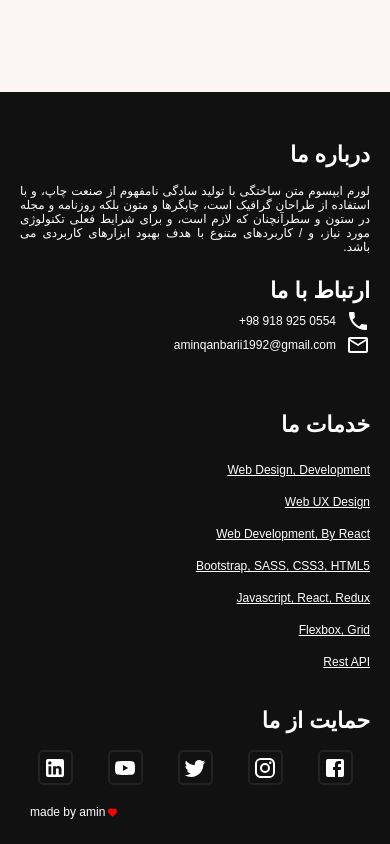
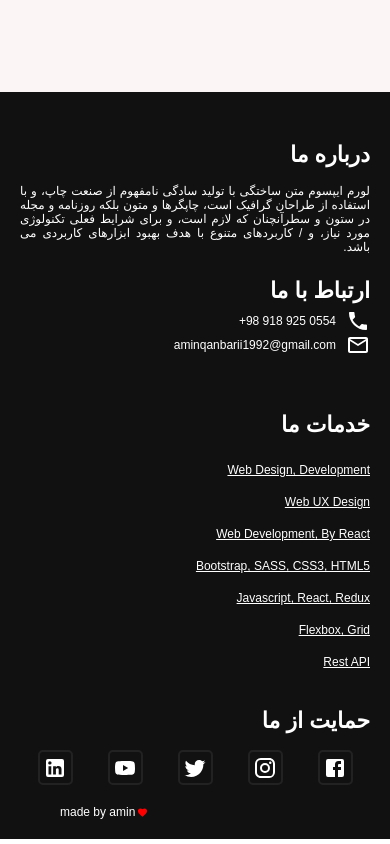
Before and after one commit to amin-qanbari/React-Shopping-Site-UI-Design-Redux-main, a React (Create React App) app: page / in a window 390 px wide. Shown: the part 3687-4531 px from the top of the page. Built offline with nearby package versions, Linux system fonts and the light colour scheme.

Commit message:
responsive .bottom footer

```diff
--- a/src/components/Footer/Footer.css
+++ b/src/components/Footer/Footer.css
@@ -74,7 +74,8 @@ footer .bottom {
   width: 100%;
   text-align: left;
   color: #d9d9d9;
-  padding: 0 40px 5px 0;
+  margin-left: 40px;
+  /* padding: 0 40px 5px 0; */
   display: flex;
   justify-content: flex-end;
   align-items: center;
@@ -116,6 +117,6 @@ footer .bottom {
   }
 
   footer .bottom {
-    margin: 20px 0 0 10px;
+    margin: 20px 10px 0 40px;
   }
 }
```
